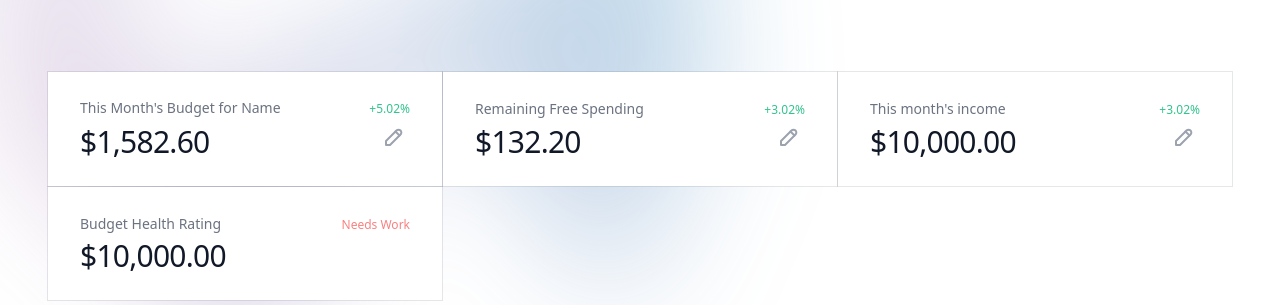
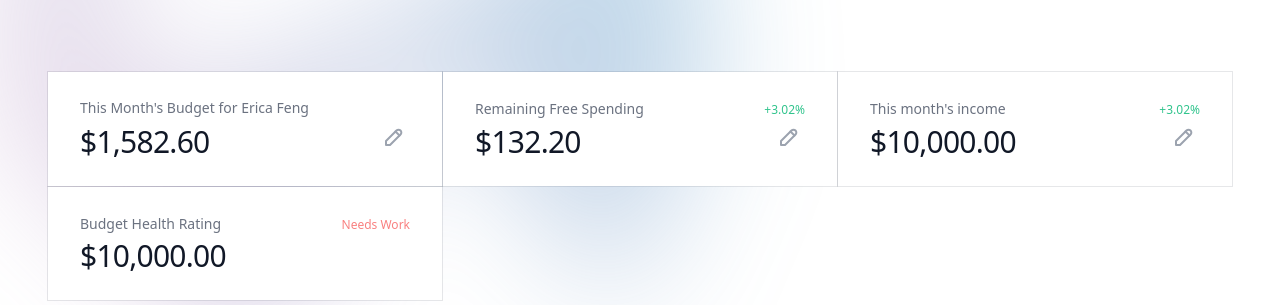
Before and after one commit to Eric1K/TotalFinance, a Flask app: page /budget in a window 1280 px wide. Shown: the part 65-370 px from the top of the page. Run offline with Flask 3, Linux system fonts and the light colour scheme; a user stored in the database is signed in; style sheets or scripts are compiled from the project's sources.

Commit message:
blah blah

```diff
--- a/flaskmain/templates/budget.html
+++ b/flaskmain/templates/budget.html
@@ -6,8 +6,7 @@
       <div class="flex items-center gap-x-6 w-full md:w-auto">
         <dl class="mx-auto grid md:mt-4 mt-0 px-0 md:px-0 sm:px-6 grid-cols-1 gap-px sm:grid-cols-3 lg:grid-cols-3">
           <div class="flex flex-wrap items-baseline justify-between ring-1 ring-gray-900/10 dark:bg-gray-800  bg-white px-4 py-6 sm:px-6 xl:px-8">
-            <dt class="text-sm font-medium leading-6 text-gray-500">This Month's Budget for Name</dt>
-            <dd class="text-xs font-medium text-green-400">+5.02%</dd>
+            <dt class="text-sm font-medium leading-6 text-gray-500">This Month's Budget for {{current_user.name}}</dt>
             <dt class="flex-none text-3xl font-medium leading-10 tracking-tight text-gray-900">$1,582.60</dt>
 
             <button type="button" class="relative ml-auto flex-shrink-0 rounded-full bg-white p-1 text-gray-400 hover:text-gray-500 focus:outline-none focus:ring-2">
```
Also changed, not shown: instance/site.db.
